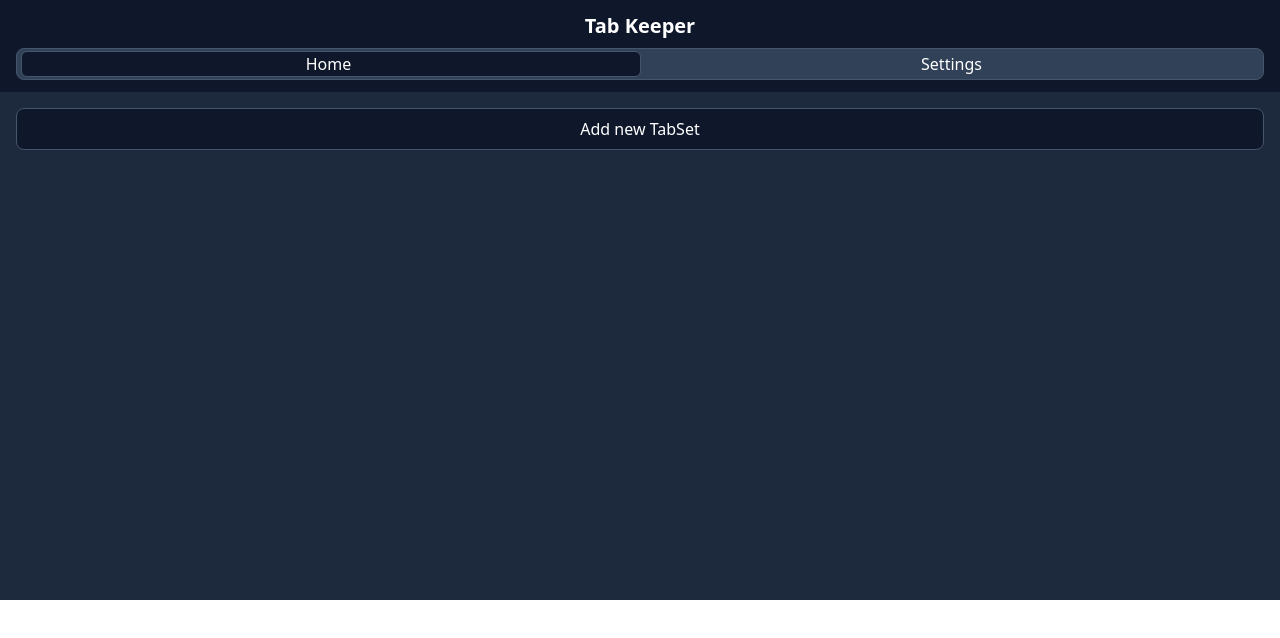
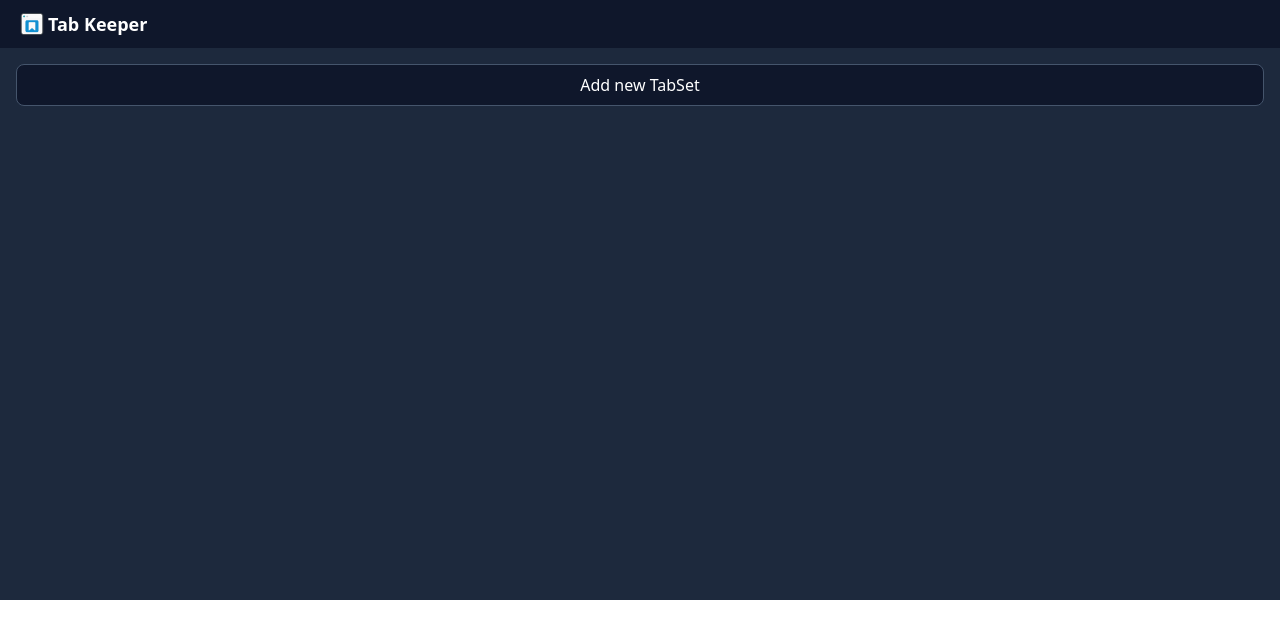
Before and after one commit to soerenpriess/TabKeeper, a Vue app: page / in a window 1280 px wide. Shown: the top 638 px of the page. Built offline with nearby package versions, Linux system fonts and the light colour scheme.

Commit message:
feat: add transparent logo and update manifest icons; simplify header layout in App.vue

```diff
--- a/src/App.vue
+++ b/src/App.vue
@@ -1,21 +1,9 @@
 <template>
   <div class="min-h-[600px] min-w-[300px] bg-slate-800 font-sans">
     <template v-if="!loading">
-      <div class="bg-slate-900 px-4 py-3">
-        <h1 class="text-xl font-bold mb-2 text-center text-white">Tab Keeper</h1>
-        <div
-          class="w-full h-8 bg-slate-700 border-slate-600 border-1 rounded-lg flex justify-evenly items-center relative ">
-          <div
-            class="absolute bg-slate-900 rounded-md h-[calc(100%-0.2rem)] transition-all duration-300 ease-in-out border-slate-600 border-1"
-            :style="{
-              width: `calc(50% - 0.20rem)`,
-              left: activeTab === 'home' ? '0.25rem' : 'calc(50%)'
-            }"></div>
-          <div v-for="tab in tabs" :key="tab.id" @click="activeTab = tab.id"
-            class="w-full h-full flex justify-center items-center relative z-10 cursor-pointer">
-            <p class="text-white">{{ tab.label }}</p>
-          </div>
-        </div>
+      <div class="bg-slate-900 px-4 py-2 flex items-center justify-start">
+        <img src="./../public/logo-transparent.png" alt="Tab Keeper Logo" class="h-8" />
+        <h1 class="text-lg font-bold text-center text-white">Tab Keeper</h1>
       </div>
       <div class="p-4">
         <TabSetList :tabSets="tabSets" @save-set="saveSet" @delete-set="deleteSet" @open-tabs="openTabs"
@@ -46,12 +34,6 @@ const { tabSets, loadTabSets, saveTabSet, removeTabSet } = useTabSets()
 const loading = ref(true)
 const modalVisible = ref(false)
 const deletingSet = ref(null)
-
-const tabs = [
-  { id: 'home', label: 'Home' },
-  { id: 'settings', label: 'Settings' }
-]
-const activeTab = ref('home')
 
 onMounted(async () => {
   loading.value = true
--- a/src/style.css
+++ b/src/style.css
@@ -1,38 +1,5 @@
 @import "tailwindcss";
 
-:root {
-    --primary: #3b82f6;
-    --secondary: #10b981;
-    --bg: #ffffff;
-    --text: #1f2937;
-}
-
-.dark {
-    --primary: #1d4ed8;
-    --secondary: #047857;
-    --bg: #1f2937;
-    --text: #f9fafb;
-}
-
-.bg-custom-bg {
-    background-color: var(--bg);
-}
-
-.text-custom-text {
-    color: var(--text);
-}
-
-.bg-custom-primary {
-    background-color: var(--primary);
-}
-
-.bg-custom-secondary {
-    background-color: var(--secondary);
-}
-
-
-
-/* Custom Scrollbar passend zum Slate-Dark-Design */
 ::-webkit-scrollbar {
     width: 8px;
     height: 8px;
@@ -40,19 +7,15 @@
 
 ::-webkit-scrollbar-track {
     background: #1e293b;
-    /* slate-800 */
     border-radius: 6px;
 }
 
 ::-webkit-scrollbar-thumb {
     background-color: #334155;
-    /* slate-700 */
     border-radius: 6px;
     border: 2px solid #1e293b;
-    /* Abstand zum Track */
 }
 
 ::-webkit-scrollbar-thumb:hover {
     background-color: #4f5a6a;
-    /* slate-600 */
 }
```
Also changed, not shown: public/logo-transparent.png (added), public/manifest.json.
